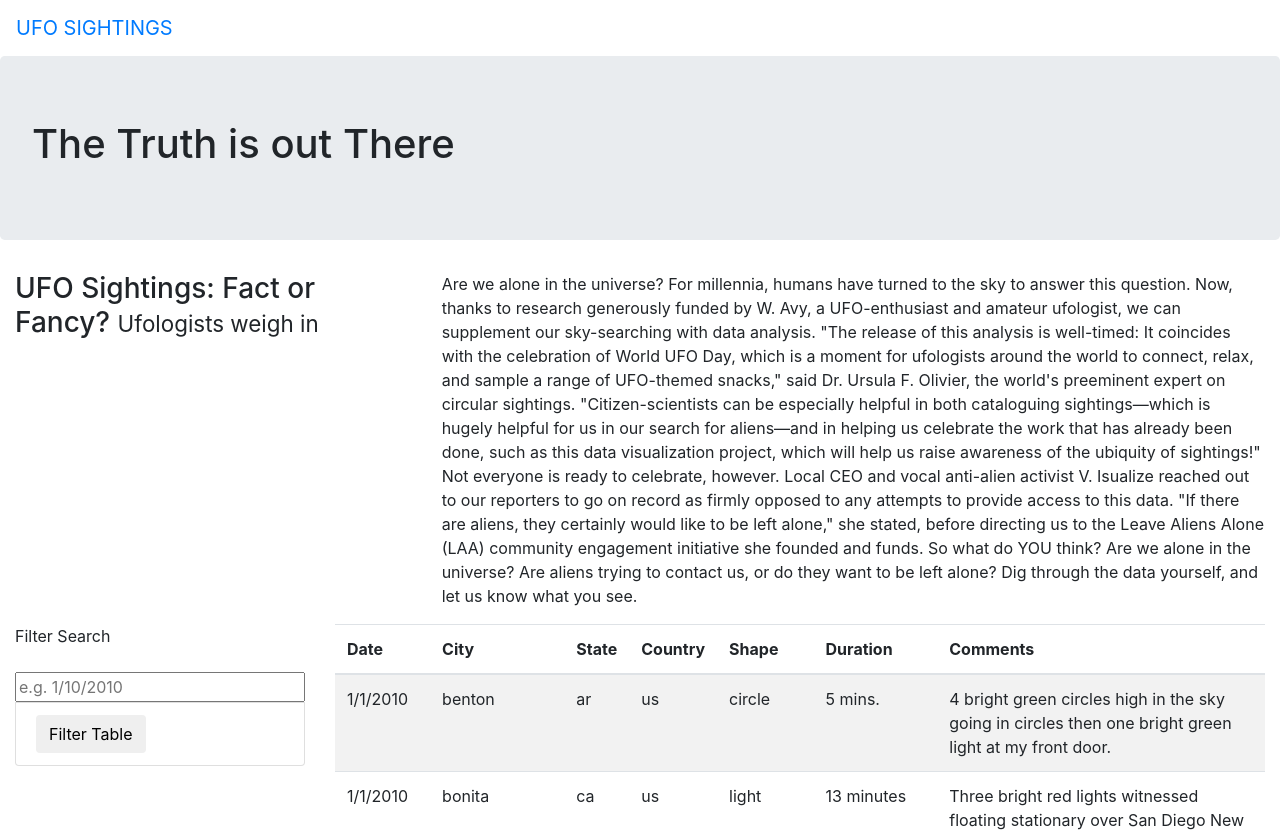
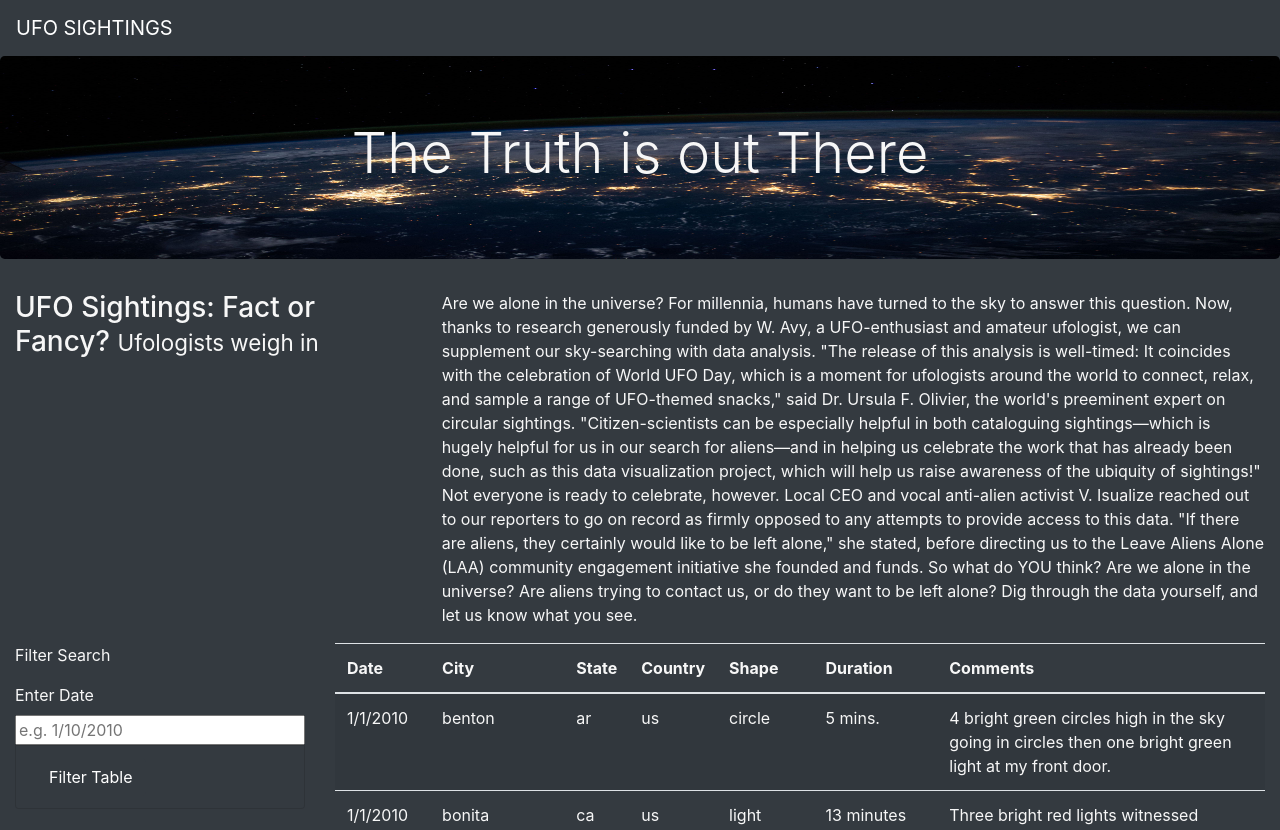
Before and after one commit to aufdemarbeitsmarkt/UFOs, a plain HTML site: page index.html in a window 1280 px wide. Shown: the top 830 px of the page. Drawn offline with nearby package versions, Linux system fonts and the light colour scheme.

Commit message:
finished 11.6.3

```diff
--- a/index.html
+++ b/index.html
@@ -13,13 +13,13 @@
      />
      <link rel="stylesheet" href="static/css/style.css"/>
 </head>
-<body>
+<body class="bg-dark">
     <div class="wrapper">
-        <nav class="navbar navbar-expand-lg">
+        <nav class="navbar navbar-dark bg-dark navbar-expand-lg">
             <a class="navbar-brand" href="index.html">UFO SIGHTINGS</a>
         </nav>
         <div class="jumbotron">
-            <h1>The Truth is out There</h1>
+            <h1 class="display-4">The Truth is out There</h1>
         </div>
         <div class="container-fluid">
             <div class="row">
@@ -42,15 +42,17 @@
         <div class="container-fluid">
             <div class="row">
                 <div class="col-md-3">
-                    <form>
+                    <form class="bg-dark">
                         <p>Filter Search</p>
-                        <ul class="list-group">
-                            <li class="list-group">
-                                <label for="date"></label>
+                        <ul class="list-group bg-dark">
+                            <li class="list-group bg-dark">
+                                <label for="date">Enter Date</label>
                                 <input type="text" placeholder="e.g. 1/10/2010" id="datetime" />
                             </li>
-                            <li class="list-group-item">
-                                <button id="filter-btn" type="button" class="btn btn-default">Filter Table</button>
+                            <li class="list-group-item bg-dark">
+                                <button id="filter-btn" type="button" class="btn btn-dark">
+                                    Filter Table
+                                </button>
                             </li>
                         </ul>
                     </form>
--- a/static/css/style.css
+++ b/static/css/style.css
@@ -0,0 +1,9 @@
+body {
+    color: #f7f7f7;
+  }
+
+.jumbotron {
+    background-image: url("../images/nasa.jpg");
+    background-size: 100% 100%;
+    text-align: center;
+  }
```
Also changed, not shown: static/images/nasa.jpg (added).
